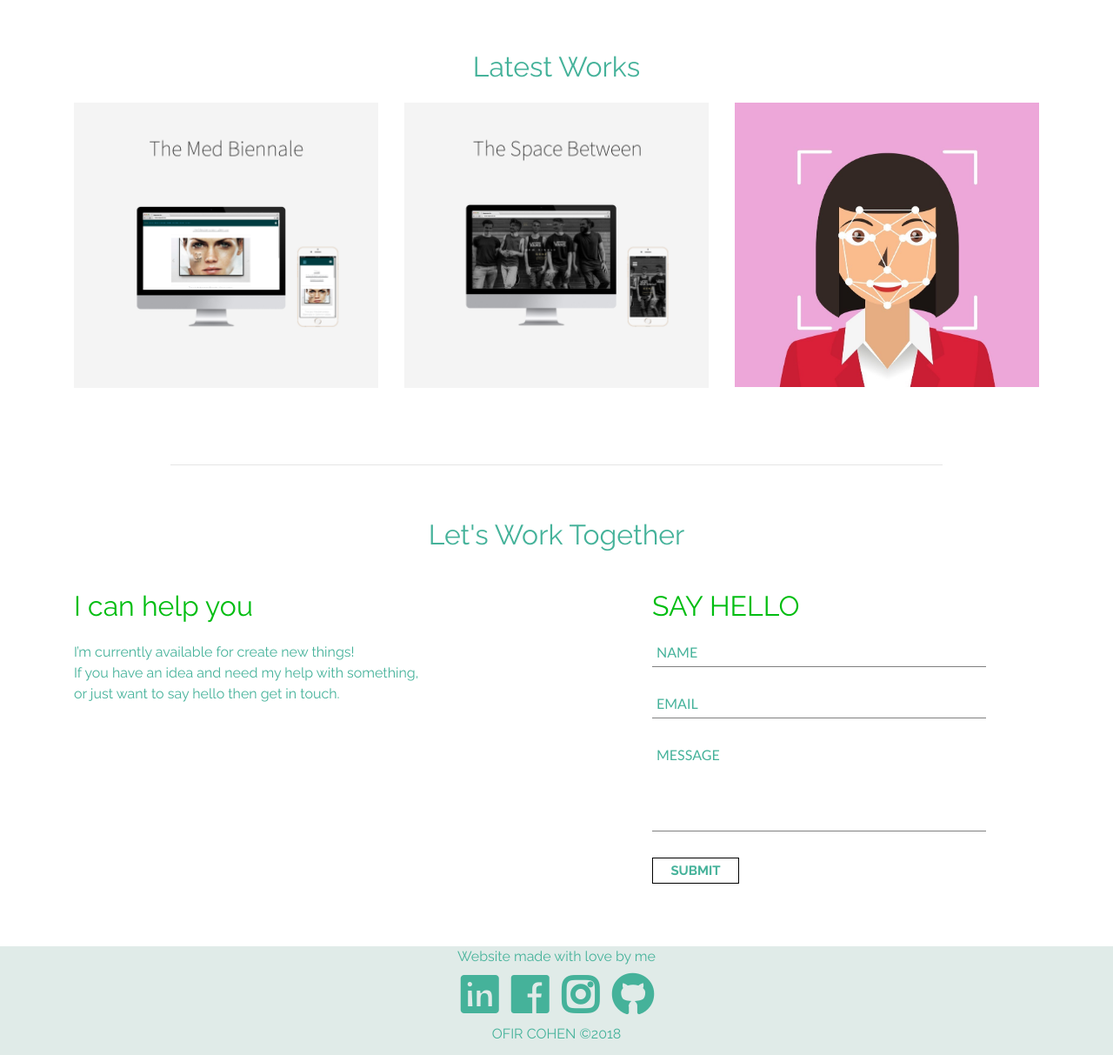
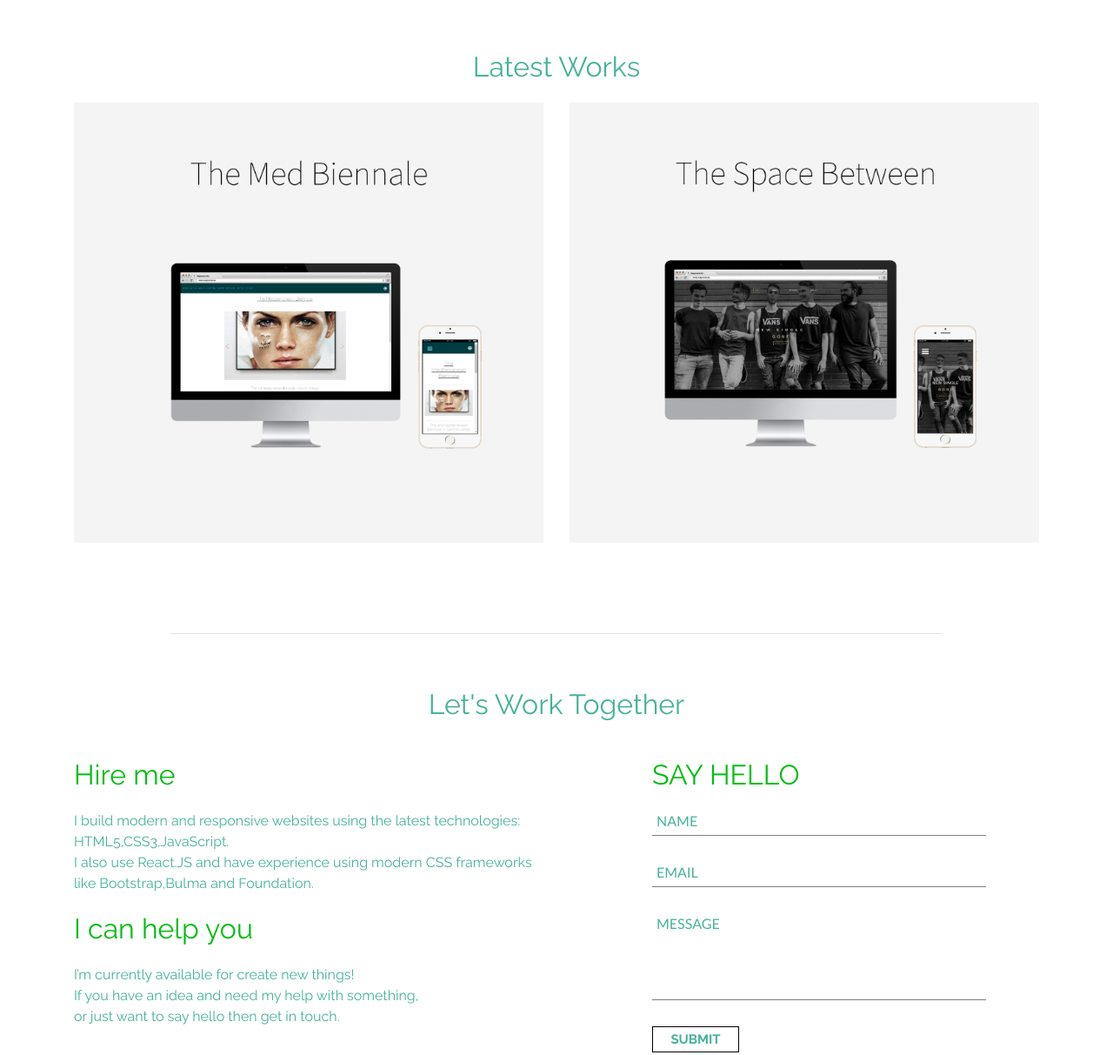
Before and after one commit to ofirthedev/ofirthedev.github.io, a plain HTML site: page index.html in a window 1280 px wide. Shown: the part 1863-3076 px from the top of the page at 87% size. Drawn offline with nearby package versions, Linux system fonts and the light colour scheme; a web font is replaced by a local one.

Commit message:
few fixes

```diff
--- a/index.html
+++ b/index.html
@@ -206,8 +206,9 @@ Let's make crazy ideas into reality.
 	<div class="container">
 			<br>	<center>	<hr></center><br>
 			<center><h1>Latest Works</h1>
+
 			<div class="row tc">
-			  <div class=" col-sm-4 col-md-4 col-lg-4">
+			  <div class="col-12 col-sm-6 col-md-6 col-lg-6 form-group">
 				<div class="wrap">
 					<img src="img/medbiennale_view.png" alt="Avatar" class="image">
 					<div class="overlay">
@@ -215,15 +216,14 @@ Let's make crazy ideas into reality.
 						 React.JS<br>
 						  <br>
 
-
 						  <span class="button"> <a href="https://mediterraneanbiennale.herokuapp.com/" target="_blank"><i class="devicon-heroku-plain-wordmark fa-5x"></i></a>
 						  </span>
 					</div>
 					</div>
 				  </div>
+						</div>
 
-						</div>
-						<div class=" col-sm-4 col-md-4 col-lg-4">
+						<div class="col-12 col-sm-6 col-md-6" >
 							<div class="wrap">
 									<img src="img/thespace_view.png" alt="Avatar" class="image">
 									<div class="overlay">
@@ -238,20 +238,7 @@ Let's make crazy ideas into reality.
 									</div>
 								  </div>
 									  </div>
-			  <div class=" col-sm-4 col-md-4 col-lg-4">
-					<div class="wrap">
-							<img src="img/face.jpg" alt="Avatar" class="image">
-							<div class="overlay">
-							  <div class="text">
-								  Face Detection<br>
-								  <br>
 
-
-								  <span class="button"><a href="#"><i class="devicon-git-plain-wordmark colored fa-5x"></i></a>
-								  </span>
-							</div>
-							</div>
-						  </div>			  </div>
 
 			</div>
 		  </div>
@@ -269,11 +256,20 @@ Let's make crazy ideas into reality.
 			<div class="row">
 
 				<div class="col-7">
-					<h1 style="color:rgb(0, 189, 16);">I can help you</h1>
-					I’m currently available for create new things!<br>
-					If you have an idea and need my help with something,<br>
-					or just want to say hello
-					 then get in touch.
+						<h1 style="color:rgb(0, 189, 16);">Hire me </h1>
+						I build modern and responsive websites using the latest technologies:<br>
+					   HTML5,CSS3,JavaScript.<br>
+					   I also use React.JS and have experience using modern CSS frameworks  <br> like
+					   Bootstrap,Bulma and Foundation.
+
+
+					 <br/>
+					 <h1 style="color:rgb(0, 189, 16);">I can help you</h1>
+					 I’m currently available for create new things!<br>
+					 If you have an idea and need my help with something,<br>
+					 or just want to say hello
+					  then get in touch.
+
 				</div>
 
 				<div  class="col-5">
@@ -318,7 +314,7 @@ Let's make crazy ideas into reality.
 	<section id="footer">
 		<div style="text-align:center; background-color:#e0ebe8;">
 			<div style="display:inline-block; color:#45b29a;">
-				Website made with love by me
+				Website made with pure HTML5,CSS3,JavasSript
 			</div>
 			<!---->
 			<div class="social">
--- a/style.css
+++ b/style.css
@@ -6,10 +6,12 @@ body {
     overflow-x:hidden;
 
 }
+
 .wrap {
 	display:inline-block;
 	position: relative;
 	width: 100%;
+
   }
 
   .inline-block {
@@ -316,7 +318,7 @@ a {
 	}
 
 }
-/*smaller than 750px */
+/*smaller than 768px */
 @media screen and (max-width : 768px){
 	.social{
 		font-size:0;
@@ -347,6 +349,8 @@ a {
 
 	}
 }
+/*smaller than 900px */
+
 @media screen and (max-width : 900px){
 
 	.x1{
@@ -358,6 +362,14 @@ a {
 			display:none;
 
 		}
+}
+/*smaller than 500px */
+
+@media screen and (max-width : 500px){
+
+	.wrap{
+		width:100%;
+	}
 }
 /*MOVING CLOUDS*/
 
```
